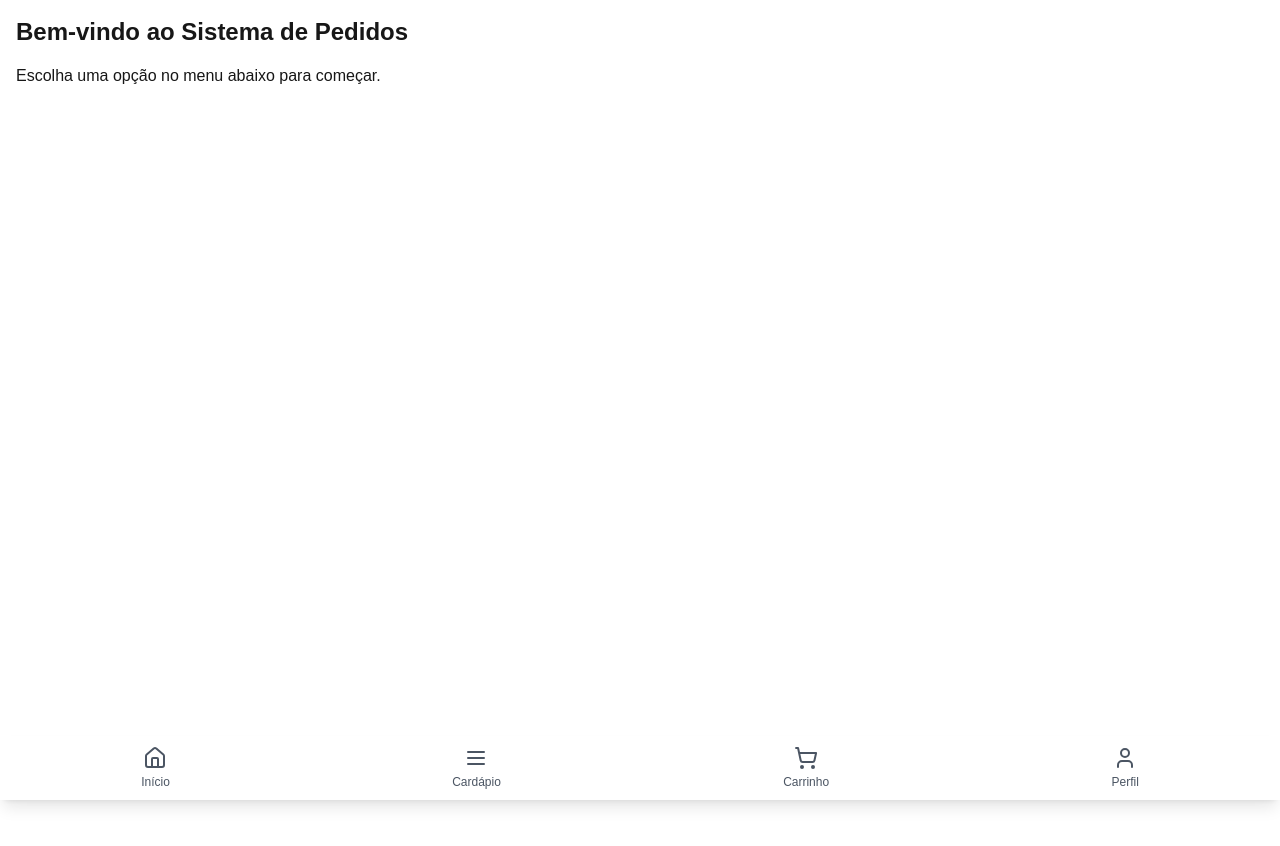
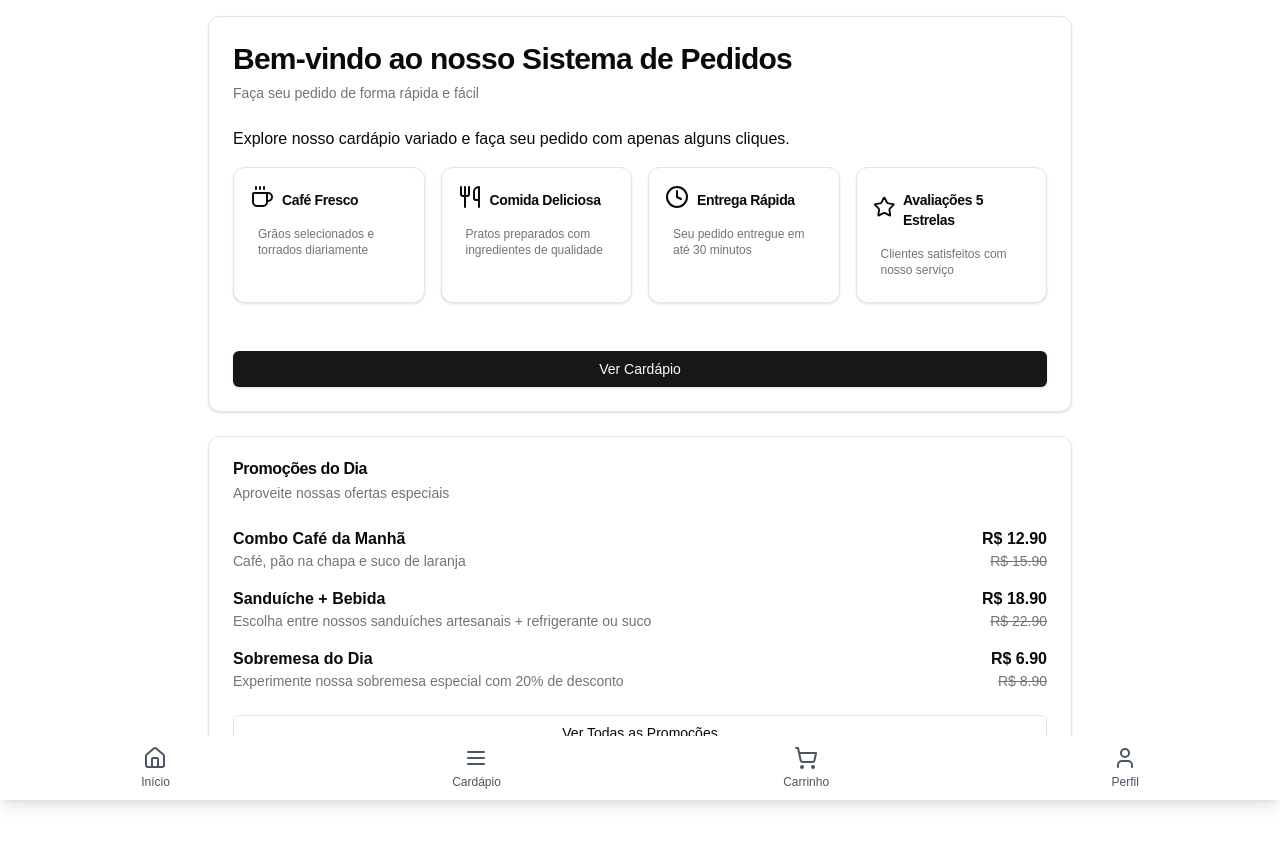
Before and after one commit to canutoilberto/order-app, a Next.js app: page / in a window 1280 px wide. Shown: the top 846 px of the page. Before the commit the page ends 800 px from the top, so only its background shows below. Built offline with nearby package versions, Linux system fonts and the light colour scheme.

Commit message:
[Fix] Menu card and initial page fixed

```diff
--- a/app/menu/page.tsx
+++ b/app/menu/page.tsx
@@ -122,7 +122,7 @@ export default function MenuPage() {
                   (item) => category === "Todos" || item.category === category
                 )
                 .map((item) => (
-                  <Card key={item.id}>
+                  <Card key={item.id} className="flex flex-col h-full">
                     <CardHeader>
                       <Image
                         src={item.image}
@@ -132,7 +132,7 @@ export default function MenuPage() {
                         className="w-full h-40 object-cover rounded-t"
                       />
                     </CardHeader>
-                    <CardContent>
+                    <CardContent className="flex-grow">
                       <CardTitle>{item.name}</CardTitle>
                       <p className="text-sm text-muted-foreground">
                         {item.description}
@@ -141,7 +141,7 @@ export default function MenuPage() {
                         R$ {item.price.toFixed(2)}
                       </p>
                     </CardContent>
-                    <CardFooter>
+                    <CardFooter className="mt-auto">
                       <Button
                         onClick={() => addToCart(item)}
                         className="w-full"
--- a/app/page.tsx
+++ b/app/page.tsx
@@ -1,10 +1,144 @@
+import { Button } from "@/components/ui/button";
+import {
+  Card,
+  CardContent,
+  CardDescription,
+  CardFooter,
+  CardHeader,
+  CardTitle,
+} from "@/components/ui/card";
+import { Coffee, Utensils, Clock, Star } from "lucide-react";
+import Link from "next/link";
+
 export default function Home() {
   return (
-    <div className="p-4">
-      <h1 className="text-2xl font-bold mb-4">
-        Bem-vindo ao Sistema de Pedidos
-      </h1>
-      <p>Escolha uma opção no menu abaixo para começar.</p>
+    <div className="container mx-auto p-4 max-w-4xl">
+      <Card className="mb-6">
+        <CardHeader>
+          <CardTitle className="text-3xl font-bold">
+            Bem-vindo ao nosso Sistema de Pedidos
+          </CardTitle>
+          <CardDescription>
+            Faça seu pedido de forma rápida e fácil
+          </CardDescription>
+        </CardHeader>
+        <CardContent>
+          <p className="mb-4">
+            Explore nosso cardápio variado e faça seu pedido com apenas alguns
+            cliques.
+          </p>
+          <div className="grid grid-cols-2 md:grid-cols-4 gap-4 mb-6">
+            <FeatureCard
+              icon={<Coffee className="h-6 w-6" />}
+              title="Café Fresco"
+              description="Grãos selecionados e torrados diariamente"
+            />
+            <FeatureCard
+              icon={<Utensils className="h-6 w-6" />}
+              title="Comida Deliciosa"
+              description="Pratos preparados com ingredientes de qualidade"
+            />
+            <FeatureCard
+              icon={<Clock className="h-6 w-6" />}
+              title="Entrega Rápida"
+              description="Seu pedido entregue em até 30 minutos"
+            />
+            <FeatureCard
+              icon={<Star className="h-6 w-6" />}
+              title="Avaliações 5 Estrelas"
+              description="Clientes satisfeitos com nosso serviço"
+            />
+          </div>
+        </CardContent>
+        <CardFooter>
+          <Button asChild className="w-full">
+            <Link href="/menu">Ver Cardápio</Link>
+          </Button>
+        </CardFooter>
+      </Card>
+
+      <Card>
+        <CardHeader>
+          <CardTitle>Promoções do Dia</CardTitle>
+          <CardDescription>Aproveite nossas ofertas especiais</CardDescription>
+        </CardHeader>
+        <CardContent>
+          <div className="space-y-4">
+            <PromotionItem
+              name="Combo Café da Manhã"
+              description="Café, pão na chapa e suco de laranja"
+              price={12.9}
+              originalPrice={15.9}
+            />
+            <PromotionItem
+              name="Sanduíche + Bebida"
+              description="Escolha entre nossos sanduíches artesanais + refrigerante ou suco"
+              price={18.9}
+              originalPrice={22.9}
+            />
+            <PromotionItem
+              name="Sobremesa do Dia"
+              description="Experimente nossa sobremesa especial com 20% de desconto"
+              price={6.9}
+              originalPrice={8.9}
+            />
+          </div>
+        </CardContent>
+        <CardFooter>
+          <Button variant="outline" asChild className="w-full">
+            <Link href="/menu">Ver Todas as Promoções</Link>
+          </Button>
+        </CardFooter>
+      </Card>
     </div>
   );
 }
+
+function FeatureCard({
+  icon,
+  title,
+  description,
+}: {
+  icon: React.ReactNode;
+  title: string;
+  description: string;
+}) {
+  return (
+    <Card>
+      <CardHeader className="flex flex-row items-center space-x-2 p-4">
+        {icon}
+        <CardTitle className="text-sm">{title}</CardTitle>
+      </CardHeader>
+      <CardContent>
+        <p className="text-xs text-muted-foreground">{description}</p>
+      </CardContent>
+    </Card>
+  );
+}
+
+function PromotionItem({
+  name,
+  description,
+  price,
+  originalPrice,
+}: {
+  name: string;
+  description: string;
+  price: number;
+  originalPrice: number;
+}) {
+  return (
+    <div className="flex justify-between items-start">
+      <div>
+        <h3 className="font-semibold">{name}</h3>
+        <p className="text-sm text-muted-foreground">{description}</p>
+      </div>
+      <div className="text-right">
+        <p className="font-bold">R$ {price.toFixed(2)}</p>
+        <p className="text-sm text-muted-foreground line-through">
+          R$ {originalPrice.toFixed(2)}
+        </p>
+      </div>
+    </div>
+  );
+}
```
